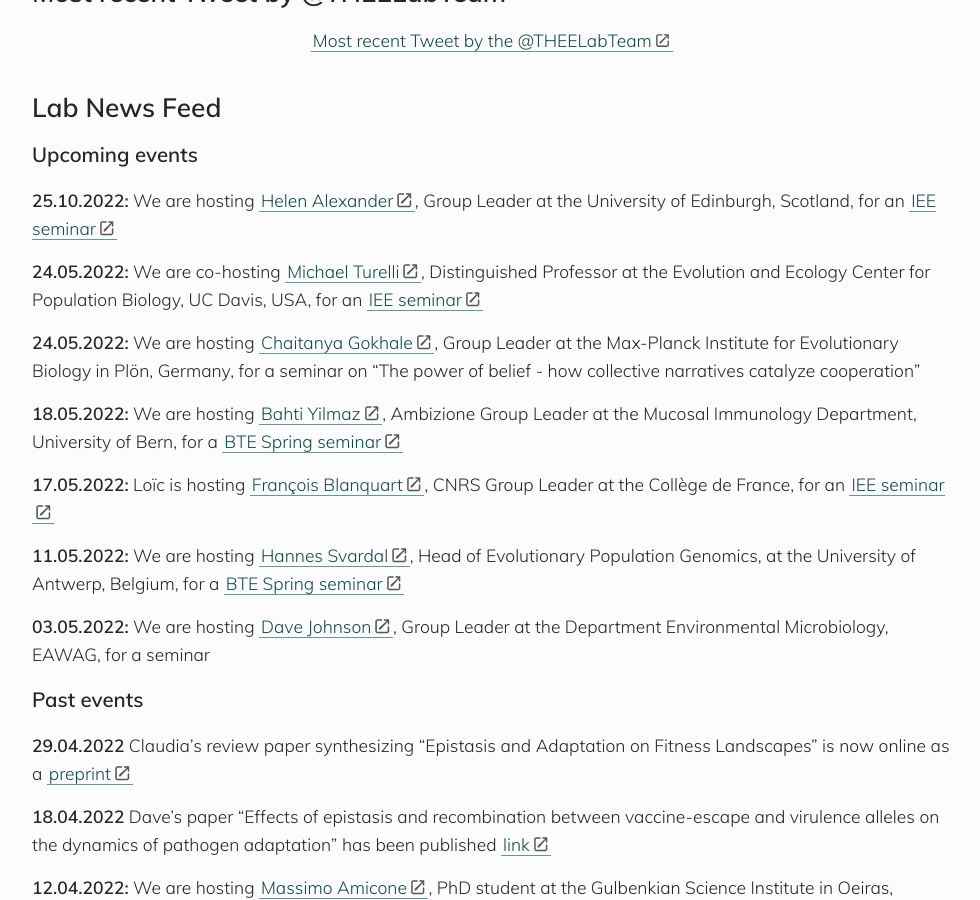
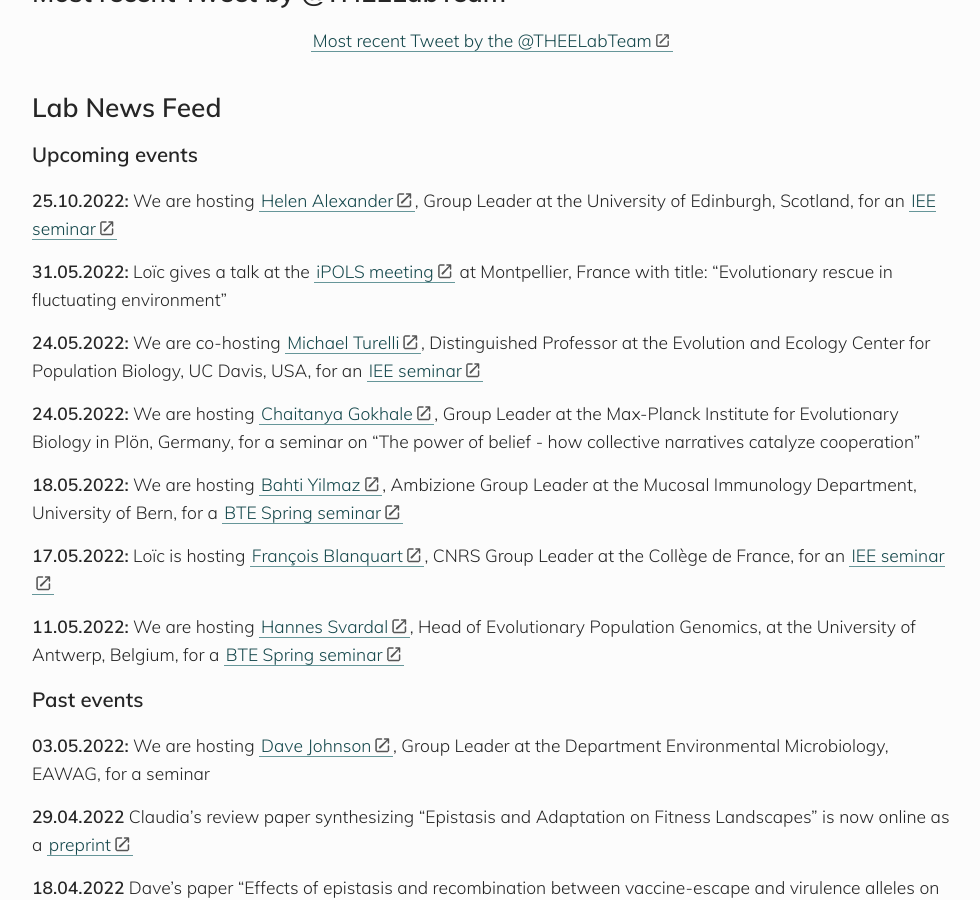
Before and after one commit to banklab/banklab.github.io, a Jekyll site: the page built from index.md, in a window 1280 px wide and 900 px high, scrolled down 548 px. Shown: the whole window, without its empty margins (148-1128 px from the left). Built offline with Jekyll 4.4.1, drawn with Linux system fonts in a browser that asks for light colours; some web fonts are replaced; comment, search, counter and statistics services are not loaded.

Commit message:
Update index.md

```diff
--- a/index.md
+++ b/index.md
@@ -20,6 +20,8 @@ Welcome to the web page of the Division Theoretical Ecology and Evolution at the
 
 **25.10.2022:** We are hosting [Helen Alexander](https://www.ed.ac.uk/biology/groups/alexander), Group Leader at the University of Edinburgh, Scotland, for an [IEE seminar](https://www.iee.unibe.ch/studies/lecture_series_in_ecology_and_evolution/index_eng.html)
 
+**31.05.2022:** Loïc gives a talk at the [iPOLS meeting](https://gdripols.wordpress.com/meeting-montpellier-2021/) at Montpellier, France with title: "Evolutionary rescue in fluctuating environment"
+
 **24.05.2022:** We are co-hosting [Michael Turelli](https://biology.ucdavis.edu/people/michael-turelli), Distinguished Professor at the Evolution and Ecology Center for Population Biology, UC Davis, USA, for an [IEE seminar](https://www.iee.unibe.ch/studies/lecture_series_in_ecology_and_evolution/index_eng.html)
 
 **24.05.2022:** We are hosting [Chaitanya Gokhale](https://tecoevo.github.io/), Group Leader at the Max-Planck Institute for Evolutionary Biology in Plön, Germany, for a seminar on "The power of belief - how collective narratives catalyze cooperation"
@@ -30,9 +32,9 @@ Welcome to the web page of the Division Theoretical Ecology and Evolution at the
 
 **11.05.2022:** We are hosting [Hannes Svardal](https://www.uantwerpen.be/en/staff/hannes-svardal/svardal-lab/), Head of Evolutionary Population Genomics, at the University of Antwerp, Belgium, for a [BTE Spring seminar](https://www.iee.unibe.ch/studies/lecture_series_in_behavioral_theoretical_and_evolutionary_biology/index_eng.html)
 
+### Past events
+
 **03.05.2022:** We are hosting [Dave Johnson](https://www.eawag.ch/en/aboutus/portrait/organisation/staff/profile/david-johnson/show/), Group Leader at the Department Environmental Microbiology, EAWAG, for a seminar
-
-### Past events
 
 **29.04.2022** Claudia's review paper synthesizing "Epistasis and Adaptation on Fitness Landscapes" is now online as a [preprint](https://arxiv.org/abs/2204.13321)
 
```
